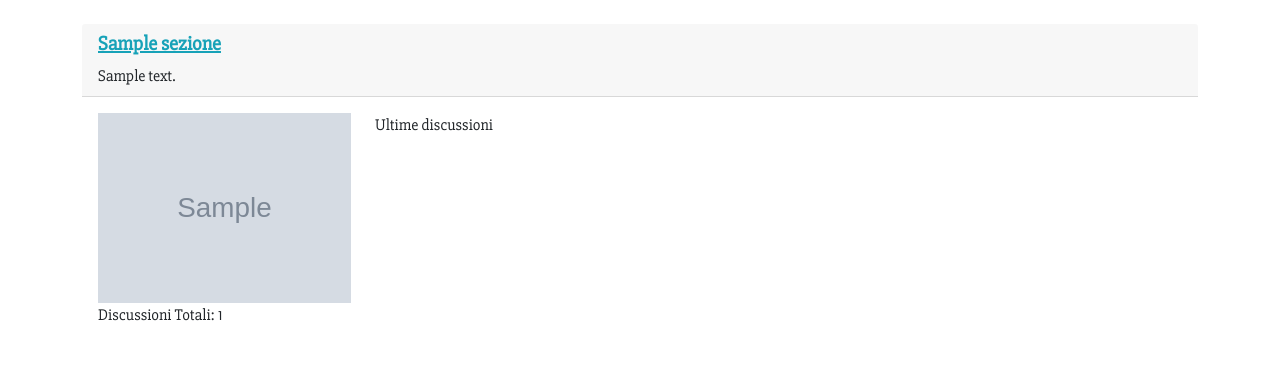
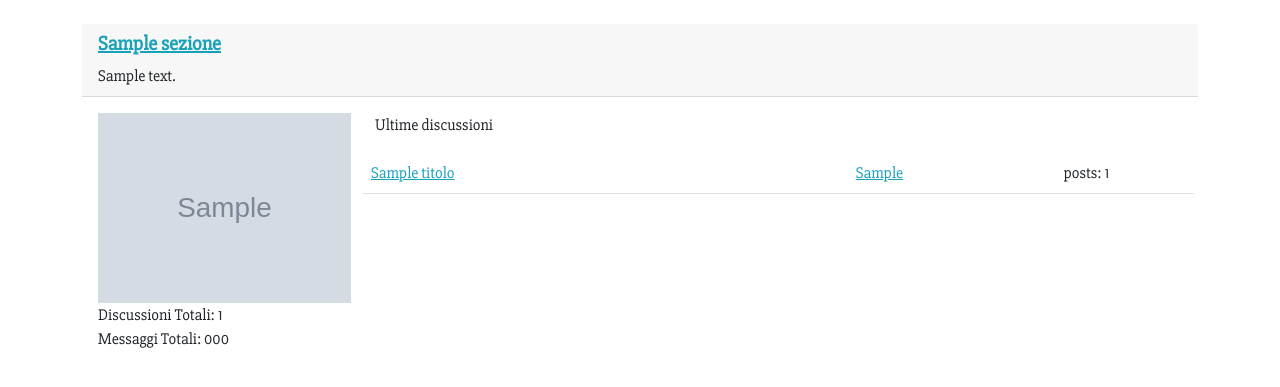
Before and after one commit to Nispanu78/django-social-site, a Django app: template django_env/social_site/core/templates/core/homepage.html in a window 1280 px wide. Shown: the part 56-443 px from the top of the page. Run offline with Django 3.2, Linux system fonts and the light colour scheme; the template is opened without the code that fills it: most values are stand-ins (such as "Sample title", 1, 10 or a date in 2020).

Commit message:
social site

```diff
--- a/django_env/social_site/core/templates/core/homepage.html
+++ b/django_env/social_site/core/templates/core/homepage.html
@@ -19,11 +19,28 @@
             <div class="row">
                 <div class="col-lg-3">
                     <img src="{{ sezione.logo_sezione.url }}" style="max-width: 100%">
-                    <p>Discussioni Totali: {{ sezione.discussione_set.count }}</p>
+                    <p>Discussioni Totali: {{ sezione.discussione_set.count }}
+                    <br>Messaggi Totali: {{ sezione.get_number_of_posts_in_section }}</p>
                 </div>
                 <div class="col-lg-9">
                     <p>Ultime discussioni</p>
-
+                    <table class="table table-hover">
+                        <tbody>
+                            {% for discussione in sezione.get_last_discussions.all %}
+                                <tr class="row">
+                                    <td class="col-lg-7 col-6">
+                                        <a href="{% url 'visualizza_discussione' pk=discussione.pk %}">{{ discussione.titolo }}</a>
+                                    </td>
+                                    <td class="col-lg-3 col-3">
+                                        <a href="{% url 'user_profile' username=discussione.autore_discussione.username %}">{{ discussione.autore_discussione }}</a>
+                                    </td>
+                                    <td class="col-lg-2 col-3">
+                                        posts: {{ discussione.post_set.count}}
+                                    </td>
+                                </tr>
+                            {% endfor %}
+                        </tbody>
+                    </table>
                 </div>
 
             </div>
```
Also changed, not shown: django_env/social_site/forum/models.py (+7 -0 lines), django_env/social_site/db.sqlite3.
